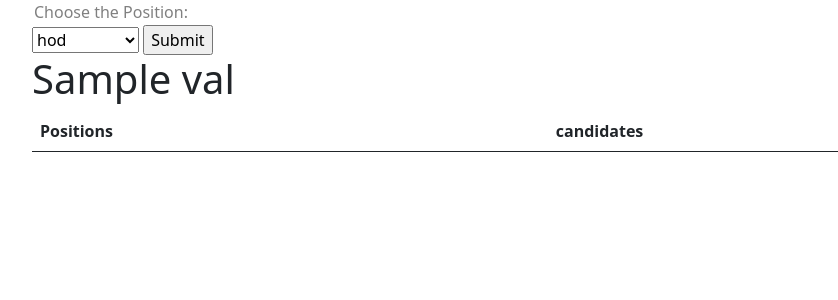
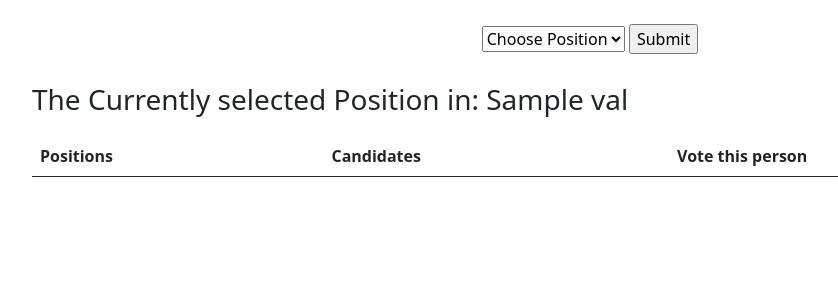
Before and after one commit to Naveeng7/WT, a Django app: template voting/templates/voting/v_base.html in a window 1280 px wide. Shown: the part 56-356 px from the top of the page, without its empty margins (50-888 px from the left). Run offline with Django 3.2, Linux system fonts and the light colour scheme; data comes from the database, SQL or seed files in the repository; the template is opened without the code that fills it: values that come from a table or form of the project are taken from there, most other values are stand-ins (such as "Sample title", 1, 10 or a date in 2020); lists and menus that the app fills with data are empty; some libraries are stand-ins or nearby versions.

Commit message:
20% done

```diff
--- a/voting/templates/voting/v_base.html
+++ b/voting/templates/voting/v_base.html
@@ -1,34 +1,38 @@
 {% extends "news/base.html" %}
 
 {% block content %}
-    <div>
+    <div class="m-4 d-flex justify-content-center">
         <form method = "POST" action = "{% url 'voting' %}">
             {% csrf_token %}
-            <option disabled>Choose the Position: </option>
-            <select name = "drop1" >
+            <select name = "drop1">
+                <option selected disabled>Choose Position </option>
                 {% for pos in positions %}
-                    <option value="{{ pos.pname }}">{{ pos.pname }}</option>
+                    <option value="{{ pos.pname }}">{{ pos.pname|capfirst }}</option>
                 {% endfor %}
             </select>
             <input  type = "submit" value="Submit">
-            <h1>{{ val }}</h1>
         </form>
+    </div>
 
-
-        <div>
-            <table class="table">
+        <div class="mt-4">
+            <fieldset class="fs-3">The Currently selected Position in: {{ val|capfirst }}</fieldset>
+            <table class="table table-sm">
+                <div class="table-responsive">
+                    <table class=" table align-middle">
                         <thead>
                             <tr>
-                      <th scope="col">Positions</th>
-                      <th scope="col">candidates</th>
+                                <th scope="col ">Positions</th>
+                                <th scope="col">Candidates</th>
+                                <th scope="col">Vote this person</th>
                             </tr>
                         </thead>
-                  <tbody>
+                        <tbody class="align-middle">
                         {% for can in candidates %}
                             {% if val == can.pname %}
-                          <tr>
+                            <tr class="align-middle" >
                                 <td>{{ can.id }}</td>
-                              <td>{{  can.pname }}</td>
+                                <td>{{ can.cname|capfirst }}</td>
+                                <td> Vote me </td>
                             </tr>
                             {% endif %}
                         {% endfor %}
@@ -36,5 +40,5 @@
                   </tbody>
                 </table>
         </div>
-    </div>
+
 {% endblock %}
--- a/voting/views.py
+++ b/voting/views.py
@@ -4,6 +4,7 @@
 
 # Create your views here.
 def voting(request):
+    val = None
     if request.method == 'POST':
         val = request.POST['drop1']
         val = positions.objects.filter(pname=val).first()
```
Lines whose indentation alone changed are shown as unchanged.
